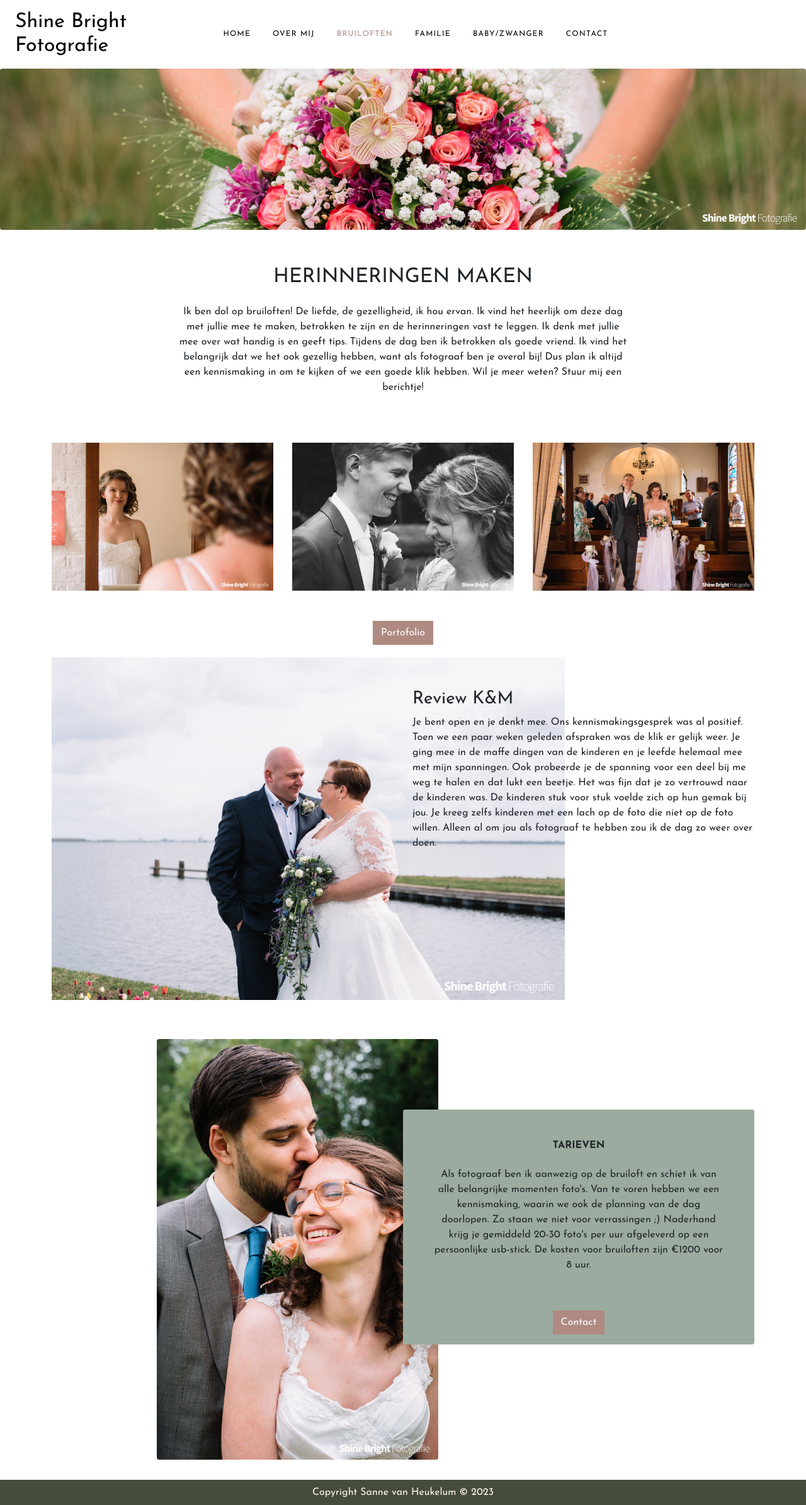
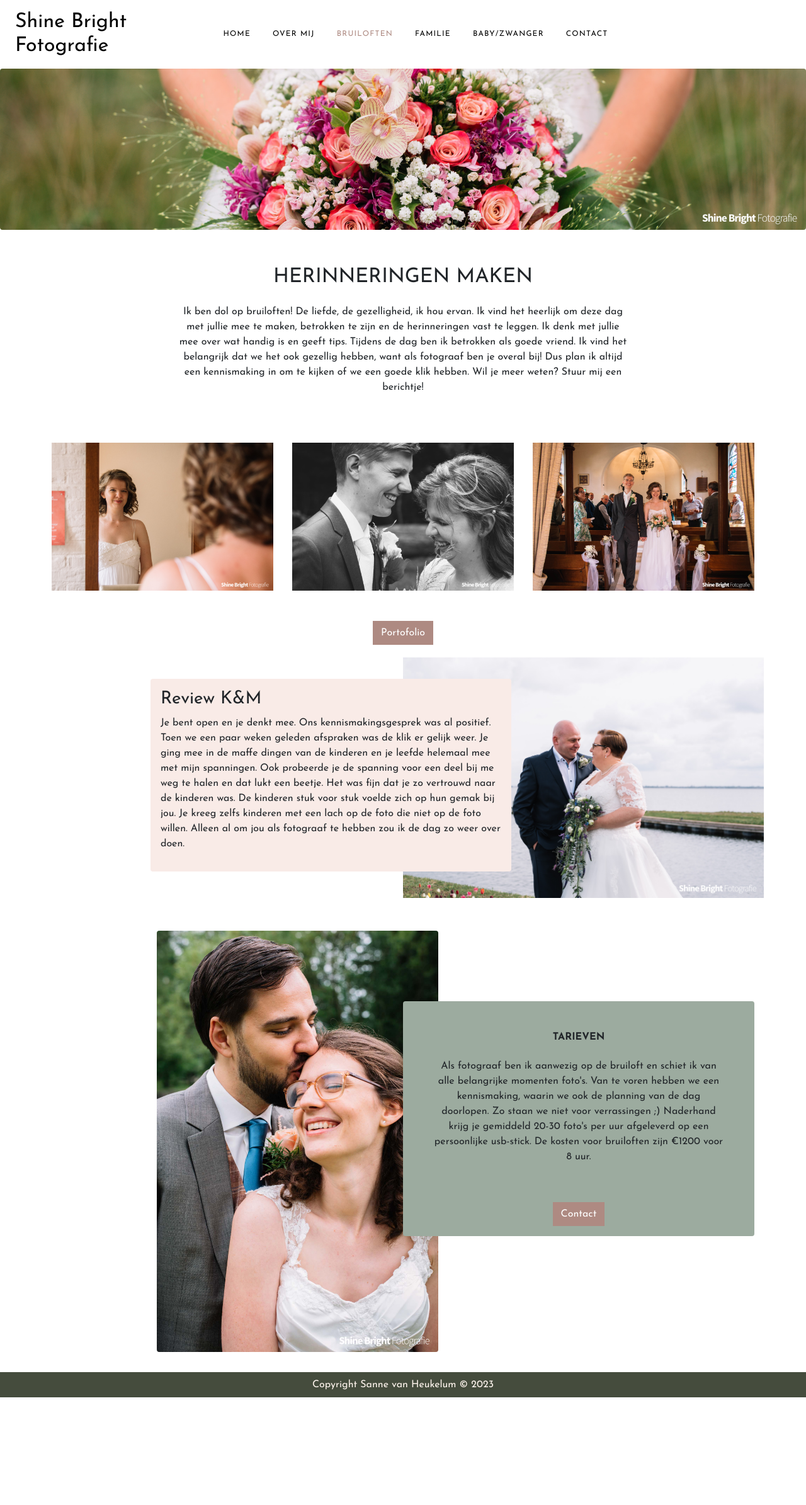
Before and after one commit to Matthijsy/shine-bright, a Jekyll site: the page built from bruiloften.html, in a window 1280 px wide. Shown: the whole page at 63% size. Built offline with Jekyll 4.4.1, drawn with Linux system fonts in a browser that asks for light colours; some web fonts are replaced; after the commit the page ends 2219 px from its top, so only the background shows below that.

Commit message:
Make it more responsive

```diff
--- a/_layouts/service.html
+++ b/_layouts/service.html
@@ -42,26 +42,28 @@ layout: default
 <!-- Review -->
 {% if page.review_text %}
 <div class="container">
-    <div class="row justify-content-center" style="padding-top:20px; padding-bottom:20px">
-        <div class="col-md-6" style="padding-bottom:10px">
-            <img src="{{page.review_img | absolute_url}}"
-                 alt="Persoonlijke christelijke bruidsfotograaf" style="max-width:150%;height:auto">
-        </div>
-        <div class="col-md-6 ml-auto" style="padding-top:50px">
+    <div class="row justify-content-center align-items-center" style="padding-top:20px; padding-bottom:20px">
+        <div class="col-md-6 ml-auto bg-faded-secondary rounded p-3 mb-2 overlap-right">
             <h3>{{page.review_title}}</h3>
             <p>
                 {{page.review_text}}
             </p>
         </div>
+        <div class="col-md-6 p-0" style="padding-bottom:10px">
+            <img src="{{page.review_img | absolute_url}}"
+                 alt="Persoonlijke christelijke bruidsfotograaf" class="w-100">
+        </div>
     </div>
 </div>
 {% endif %}
+
 
 <!-- Call to Action -->
 <section class="page-section clearfix">
     <div class="container">
         <div class="mid">
-            <img class="mid-img img-fluid mb-3 mb-lg-0 rounded" src="{{page.call_to_action_img | absolute_url}}" alt="..."/>
+            <img class="mid-img img-fluid mb-3 mb-lg-0 rounded" src="{{page.call_to_action_img | absolute_url}}"
+                 alt="..."/>
             <div class="mid-text right-0 text-center bg-faded p-5 rounded">
                 <h2 class="section-heading mb-4">
                     <span class="section-heading-upper">Tarieven</span>
@@ -69,7 +71,8 @@ layout: default
                 <p class="mb-3" style="padding-bottom:50px">
                     {{page.call_to_action_text}}
                 </p>
-                <div class="mid-button mx-auto"><a class="btn btn-primary btn-xl" href="{{'contact' | absolute_url}}">Contact</a></div>
+                <div class="mid-button mx-auto"><a class="btn btn-primary btn-xl" href="{{'contact' | absolute_url}}">Contact</a>
+                </div>
             </div>
         </div>
     </div>
--- a/css/style.css
+++ b/css/style.css
@@ -1733,6 +1733,10 @@ a {
     font-weight: 100;
 }
 
+.bg-faded-secondary {
+    background-color: #F9EBE7;
+}
+
 .bg-faded {
     background-color: #9CAB9F;
 }
@@ -1816,10 +1820,9 @@ a {
         bottom: 1rem;
     }
 
-}
-
-@media (min-width: 1200px) {
-    .mid .mid-text {
-        /*     width: 45%; */
-    }
-}
+    .overlap-right {
+        position: relative;
+        left:15%;
+        z-index: 1
+    }
+}
--- a/index.html
+++ b/index.html
@@ -87,7 +87,7 @@ layout: default
                          alt="Fotograaf Sanne rug zee"
                          class="img-fluid">
                 </div>
-                <div class="col-md-4 ml-auto rounded p-5" style="background-color:#F9EBE7">
+                <div class="col-md-4 ml-auto rounded p-5 bg-faded-secondary">
                     <h3>Sanne</h3>
                     <p> Hi! Mijn naam is Sanne van Heukelum, enthousiaste fotograaf van bruiloften en
                         families.
@@ -113,7 +113,7 @@ layout: default
                       alt="Christelijke Bruidsfotograaf Utrecht"/>
             </div>
             <div class="col-xl-9 mx-auto">
-                <div class="cta-inner bg-faded text-center rounded" Style="background-color: #fff5ee">
+                <div class="cta-inner bg-faded text-center rounded bg-faded-secondary">
                     <h2 class="section-heading mb-4">
                         <span class="section-heading-upper">REVIEW</span>
                         <span class="section-heading-lower">Bruiloft van M&R</span>
```
Also changed, not shown: _layouts/portfolio.html (+2 -5 lines), about.html (+11 -12 lines).
